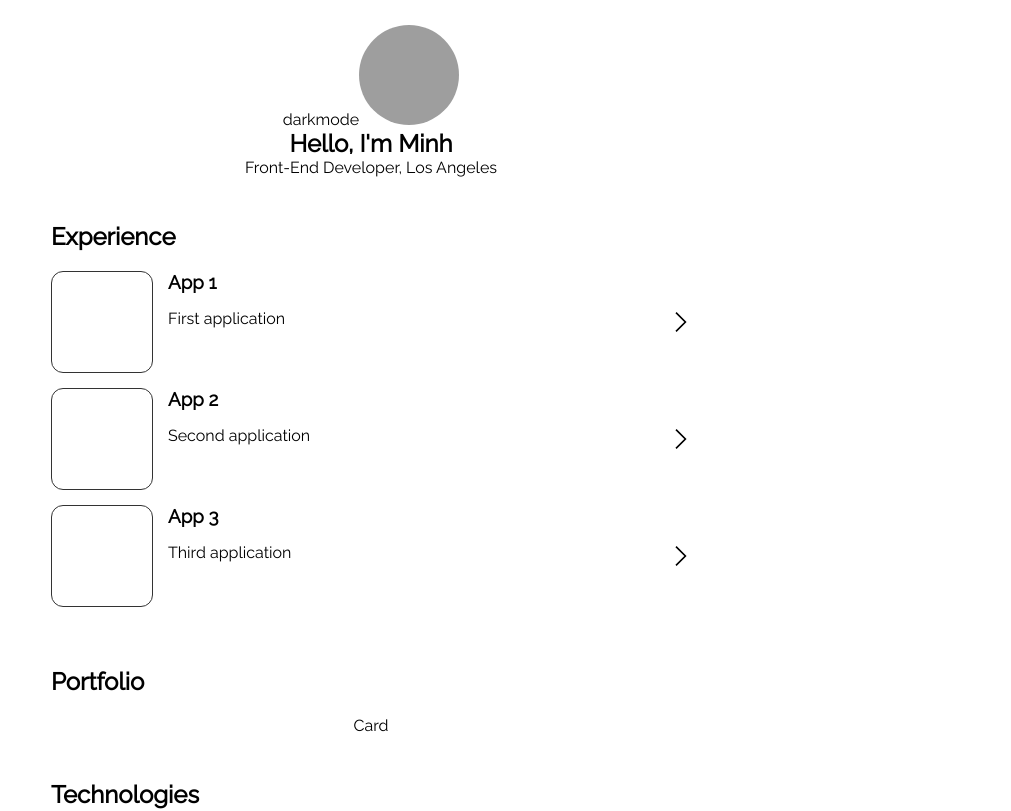
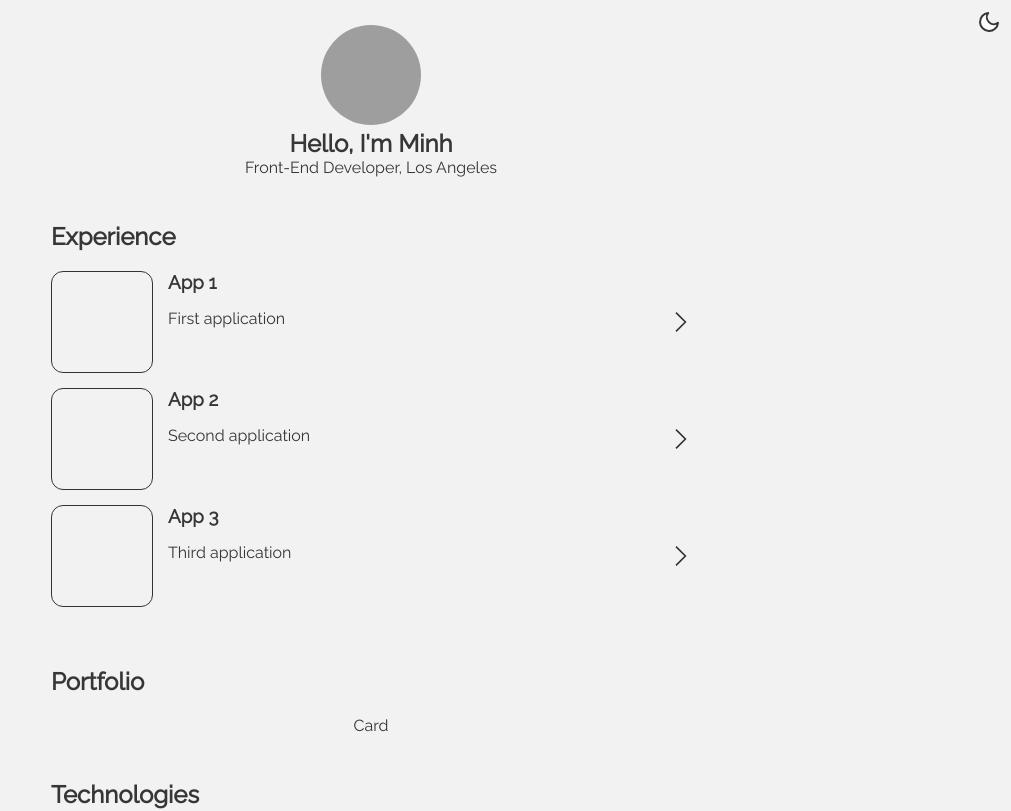
Before and after one commit to Minhtality/minhtality-v1, a Next.js app: page / in a window 1280 px wide. Shown: the top 811 px of the page, without its empty margins (269-1280 px from the left). Built offline with nearby package versions, Linux system fonts and the light colour scheme; grey boxes are pictures that could not be loaded.

Commit message:
feat: added support for theming

```diff
--- a/components/Accordion/index.jsx
+++ b/components/Accordion/index.jsx
@@ -24,7 +24,7 @@ const Accordion = ({
                     <Styled.Heading>{heading}</Styled.Heading>
                     <Styled.Description>{description}</Styled.Description>
                 </div>
-                    <Styled.Close><Arrow fill="#000"/></Styled.Close>
+                    <Styled.Close><Arrow /></Styled.Close>
             </Styled.Accordion>
             <Styled.AccordionContent show={open}>
                 {children}
--- /dev/null
+++ b/pages/ThemeConfig.jsx
@@ -0,0 +1,26 @@
+import { createGlobalStyle } from "styled-components"
+
+export const lightTheme = {
+  body: 'rgb(242,242,242)',
+  color: '#363537',
+}
+
+export const darkTheme = {
+  body: 'rgb(32,33,36)',
+  color: '#FAFAFA',
+}
+
+export const GlobalStyles = createGlobalStyle`
+  body {
+    background: ${({ theme }) => theme.body};
+    color: ${({ theme }) => theme.color};
+    transition: all 0.50s linear;
+  }
+  svg {
+    fill: ${({ theme }) => theme.color};
+  }
+  button {
+    border: none;
+    padding: 0;
+  }
+`
--- a/pages/_app.jsx
+++ b/pages/_app.jsx
@@ -1,8 +1,35 @@
 import '../Styles/global.css';
 import Head from 'next/dist/shared/lib/head';
 import Navigation from '../components/Navigation';
+import { useState } from 'react';
+import styled, { ThemeProvider } from 'styled-components';
+import { lightTheme, darkTheme, GlobalStyles } from './ThemeConfig';
+import { DarkIcon, LightIcon } from '../public/icons';
+
+const ToggleTheme = styled.button`
+/* Look into animating svg */
+  position: absolute;
+  top: 10px;
+  right: 10px;
+  background: transparent;
+  svg {
+    ${({ theme }) => theme === 'light' ? `
+      fill: #fff;
+      stroke: #363537;` :
+      `
+      fill:#fafafa;
+      stroke: #fafafa`};
+    stroke-width: 2px;
+  }
+`;
 
 export default function App({ Component, pageProps }) {
+  const [theme, setTheme] = useState('light');
+
+  const toggleTheme = () => {
+    theme === 'light' ? setTheme('dark') : setTheme('light')
+  };
+
   return (
     <>
       <Head>
@@ -15,7 +42,11 @@ export default function App({ Component, pageProps }) {
     </Head>
     <div>
       {/* <Navigation /> */}
-      <Component {...pageProps} />
+      <ThemeProvider theme={theme === 'light' ? lightTheme : darkTheme}>
+        <GlobalStyles />
+        <ToggleTheme theme={theme} onClick={toggleTheme}>{theme === 'light' ? <DarkIcon/> : <LightIcon/>}</ToggleTheme>
+        <Component {...pageProps} />
+      </ThemeProvider>
     </div>
     </>
   )
--- a/pages/index.jsx
+++ b/pages/index.jsx
@@ -27,7 +27,6 @@ const index = () => {
     <main>
       <Styled.Section>
         <Styled.Container>
-          <span>darkmode</span>
           <img src='/images/giphy.gif' />
           <Styled.Heading>Hello, I'm Minh</Styled.Heading>
           <Styled.Description>Front-End Developer, Los Angeles</Styled.Description>
@@ -43,7 +42,7 @@ const index = () => {
                   description={accordion.description}
                   imgSrc={accordion.imageSrc}
                   >
-                  <Styled.Test>Hello World: {index + 1}</Styled.Test>
+                  <Styled.AccordionContent>Hello World: {index + 1}</Styled.AccordionContent>
                 </Accordion>
             ))}
           </Styled.ExperienceList>
--- a/public/icons/index.jsx
+++ b/public/icons/index.jsx
@@ -1,12 +1,8 @@
 import React from 'react';
 import styled from 'styled-components';
 
-const SVG = styled.svg`
-    ${({fill}) => fill && `fill: ${fill}`};
-`
-
 export const Arrow = ({ title = 'Arrow Icon', ...props }) =>
-  <SVG
+  <svg
     xmlns="http://www.w3.org/2000/svg"
     viewBox="0 0 13.39 7.45"
     ariaLabeledBy="title"
@@ -14,4 +10,21 @@ export const Arrow = ({ title = 'Arrow Icon', ...props }) =>
   >
     <title>{title}</title>
     <polygon points="13.39 0.76 12.63 0 6.7 5.94 0.76 0 0 0.76 6.7 7.45 6.7 7.45 6.7 7.45 13.39 0.76" />
-  </SVG>;
+  </svg>;
+
+export const DarkIcon = ({ title = 'Dark Icon', ...props }) =>
+<svg xmlns="http://www.w3.org/2000/svg" width="24" height="24" viewBox="0 0 24 24" fill="none" stroke="currentColor" stroke-width="2" stroke-linecap="round" stroke-linejoin="round" class="feather feather-moon">
+  <path d="M21 12.79A9 9 0 1 1 11.21 3 7 7 0 0 0 21 12.79z"></path>
+</svg>
+
+export const LightIcon = ({ title = 'Light Icon', ...props }) =>
+<svg xmlns="http://www.w3.org/2000/svg" width="24" height="24" viewBox="0 0 24 24" fill="none" stroke="currentColor" stroke-width="2" stroke-linecap="round" stroke-linejoin="round" class="feather feather-sun">
+  <circle cx="12" cy="12" r="5"></circle>
+  <line x1="12" y1="1" x2="12" y2="3"></line>
+  <line x1="12" y1="21" x2="12" y2="23"></line>
+  <line x1="4.22" y1="4.22" x2="5.64" y2="5.64"></line><line x1="18.36" y1="18.36" x2="19.78" y2="19.78"></line>
+  <line x1="1" y1="12" x2="3" y2="12"></line>
+  <line x1="21" y1="12" x2="23" y2="12"></line>
+  <line x1="4.22" y1="19.78" x2="5.64" y2="18.36"></line>
+  <line x1="18.36" y1="5.64" x2="19.78" y2="4.22"></line>
+</svg>
--- a/styles/global.css
+++ b/styles/global.css
@@ -3,5 +3,4 @@ body {
     padding: 0;
     margin: 0;
     font-family: 'Raleway', sans-serif;
-    color: inherit;
   }
--- a/styles/index.styled.jsx
+++ b/styles/index.styled.jsx
@@ -25,7 +25,7 @@ export const ExperienceList = styled.ul`
     margin: 0;
     padding: 0;
 `;
-export const Test = styled.div`
+export const AccordionContent = styled.div`
     border-bottom: 1px solid rgb(226,226,226);
     margin-bottom: 15px;
     padding-bottom: 15px;
```
